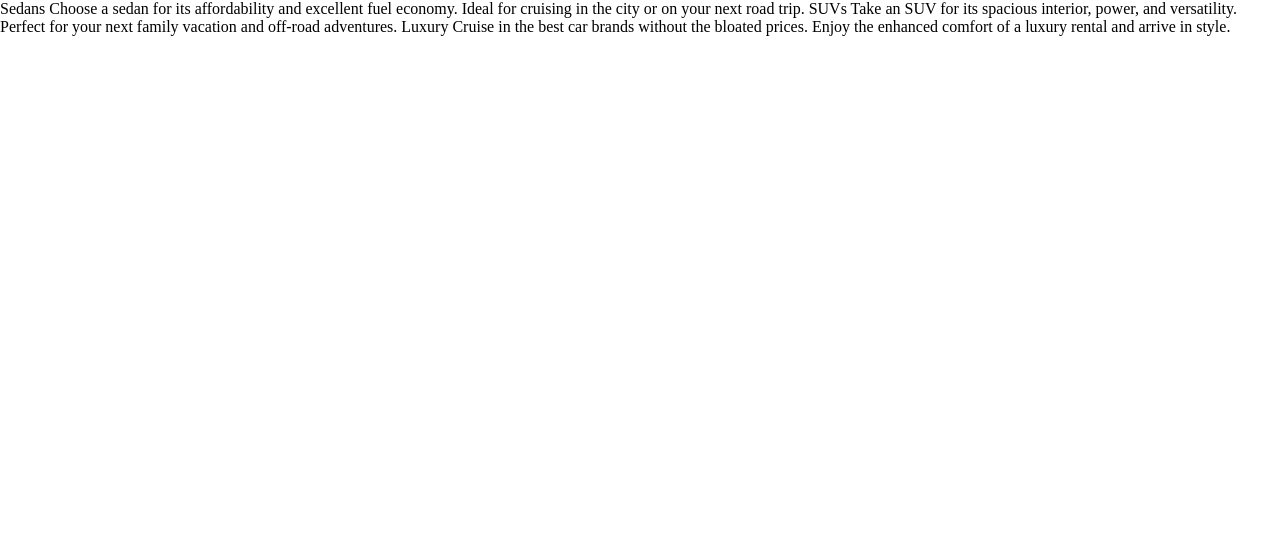
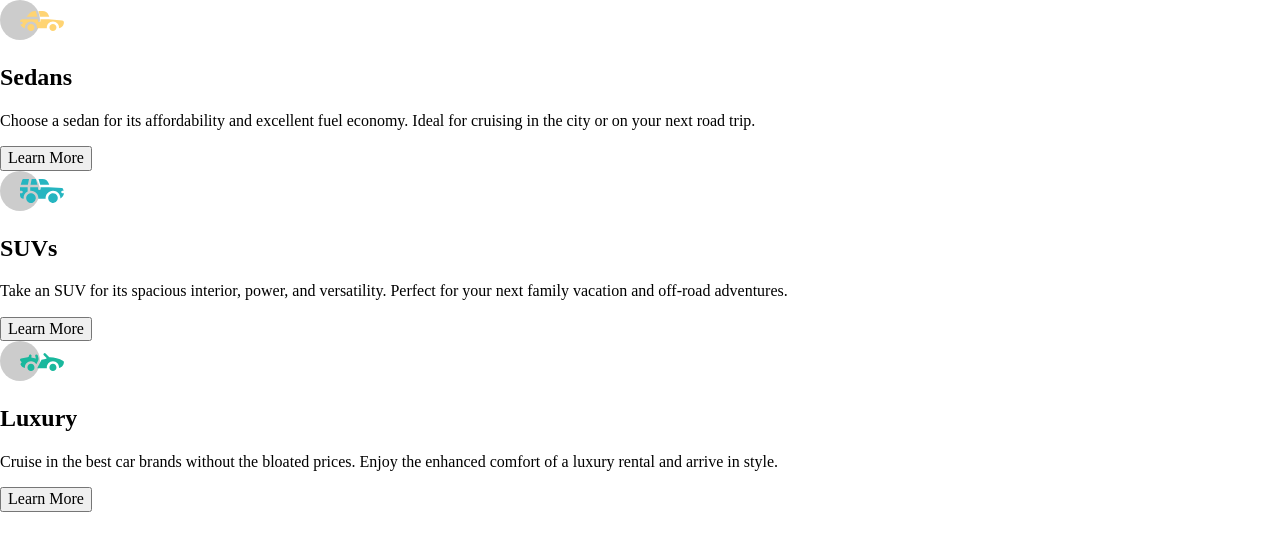
Before and after one commit to imfabra/3-column-preview-card-component-main, a plain HTML site: page index.html in a window 1280 px wide. Drawn offline with Linux system fonts and the light colour scheme.

Commit message:
➕ADD: Structure HTML

```diff
--- a/index.html
+++ b/index.html
@@ -17,17 +17,39 @@
 
 <body>
 
-  Sedans
+  <div class="container">
+
+    <div class="card">
+      <img class="card__icon" src="./images/icon-sedans.svg" alt="icon sedans">
+      <h2 class="card__title">Sedans</h2>
+      <p class="card__text">
         Choose a sedan for its affordability and excellent fuel economy. Ideal for cruising in the city
         or on your next road trip.
+      </p>
+      <button class="btn card__btn">Learn More</button>
+    </div>
 
-  SUVs
+    <div class="card">
+      <img class="card__icon" src="./images/icon-suvs.svg" alt="icon suvs">
+      <h2 class="card__title">SUVs</h2>
+      <p class="card__text">
         Take an SUV for its spacious interior, power, and versatility. Perfect for your next family vacation
         and off-road adventures.
+      </p>
+      <button class="btn card__btn">Learn More</button>
+    </div>
 
-  Luxury
+    <div class="card">
+      <img class="card__icon" src="./images/icon-luxury.svg" alt="icon luxury">
+      <h2 class="card__title">Luxury</h2>
+      <p class="card__text">
         Cruise in the best car brands without the bloated prices. Enjoy the enhanced comfort of a luxury
         rental and arrive in style.
+      </p>
+      <button class="btn card__btn">Learn More</button>
+    </div>
+
+  </div>
 
 </body>
 
```
Lines whose indentation alone changed are shown as unchanged.
